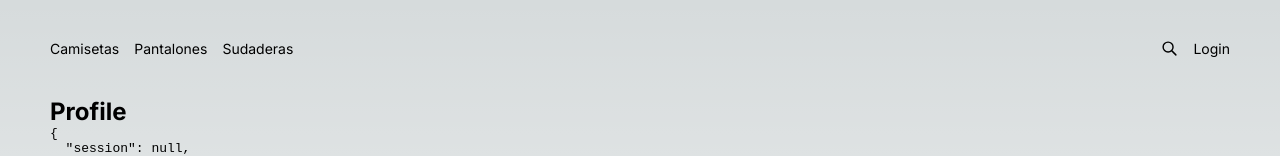
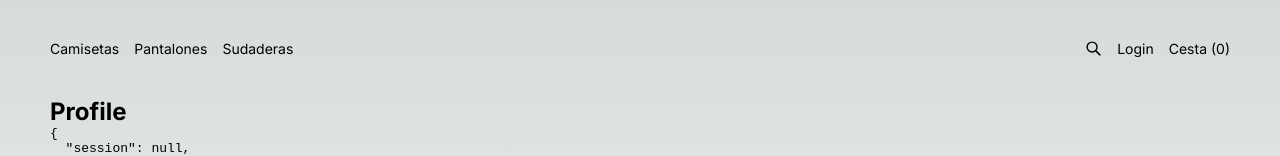
Before and after one commit to benjamin777dev/ecommerce-template, a Next.js app: page /user/profile in a window 1280 px wide. Shown: the top 156 px of the page. Built offline with nearby package versions, Linux system fonts and the light colour scheme; no server answers.

Commit message:
cart context

```diff
--- a/src/app/api/auth/signup/route.ts
+++ b/src/app/api/auth/signup/route.ts
@@ -10,7 +10,7 @@ export async function POST(request: Request) {
 
     const { fullname, email, password } = await request.json();
 
-    if (password < 6)
+    if (password.length < 6)
       return NextResponse.json(
         { message: "Password must be at least 6 characters" },
         { status: 400 }
--- a/src/app/layout.tsx
+++ b/src/app/layout.tsx
@@ -5,6 +5,7 @@ import Providers from "./Providers";
 import styles from '../styles/page.module.css';
 import { Navbar } from "../components/Navbar";
 import { ProductProvider } from '../helpers/ProductContext';
+import { CartProvider } from '../helpers/CartContext';
 
 const inter = Inter({ subsets: ['latin'] })
 
@@ -24,8 +25,10 @@ export default function RootLayout({
         <body className={inter.className}>
           <main className={styles.main}>
             <ProductProvider>
-              <Navbar />
-              {children}
+              <CartProvider>
+                <Navbar />
+                {children}
+              </CartProvider>
             </ProductProvider>
           </main>
         </body>
--- a/src/components/Navbar.jsx
+++ b/src/components/Navbar.jsx
@@ -5,9 +5,12 @@ import React from 'react';
 import { HiOutlineSearch } from 'react-icons/hi';
 import '../styles/header.css';
 import { useSession } from "next-auth/react";
+import { useCart } from '@/helpers/CartContext';
+
 
 export const Navbar = () => {
   const { data: session } = useSession();
+  const { cartItems } = useCart();
 
   return (
     <header>
@@ -17,13 +20,14 @@ export const Navbar = () => {
         <li><Link href="/sudaderas">Sudaderas</Link></li>
       </ul>
       <ul>
-        <div className='search'><HiOutlineSearch /></div>
+        <li><div className='search'><HiOutlineSearch /></div></li>
         {
           session ?
           <li><Link href="/user/profile">{session.user.fullname}</Link></li>
           :
           <li><Link href="/login">Login</Link></li>
         }
+        <li><Link href="/user/cart">Cesta ({cartItems.length})</Link></li>
       </ul>
     </header>
   )
--- /dev/null
+++ b/src/helpers/CartContext.js
@@ -0,0 +1,23 @@
+"use client"
+
+import React, { createContext, useContext, useState } from 'react';
+
+const CartContext = createContext();
+
+export function CartProvider({ children }) {
+  const [cartItems, setCartItems] = useState([]);
+
+  const addToCart = (product) => {
+    setCartItems([...cartItems, product]);
+  };
+
+  return (
+    <CartContext.Provider value={{ cartItems, addToCart }}>
+      {children}
+    </CartContext.Provider>
+  );
+}
+
+export function useCart() {
+  return useContext(CartContext);
+}
```
Also changed, not shown: src/app/user/cart/page.jsx (added, +20 -0 lines), src/components/SingleProduct.jsx (+8 -1 lines), src/models/User.ts (+10 -6 lines), package.json (indentation only), 1 other file (tests, documents, lock files or other folders).
